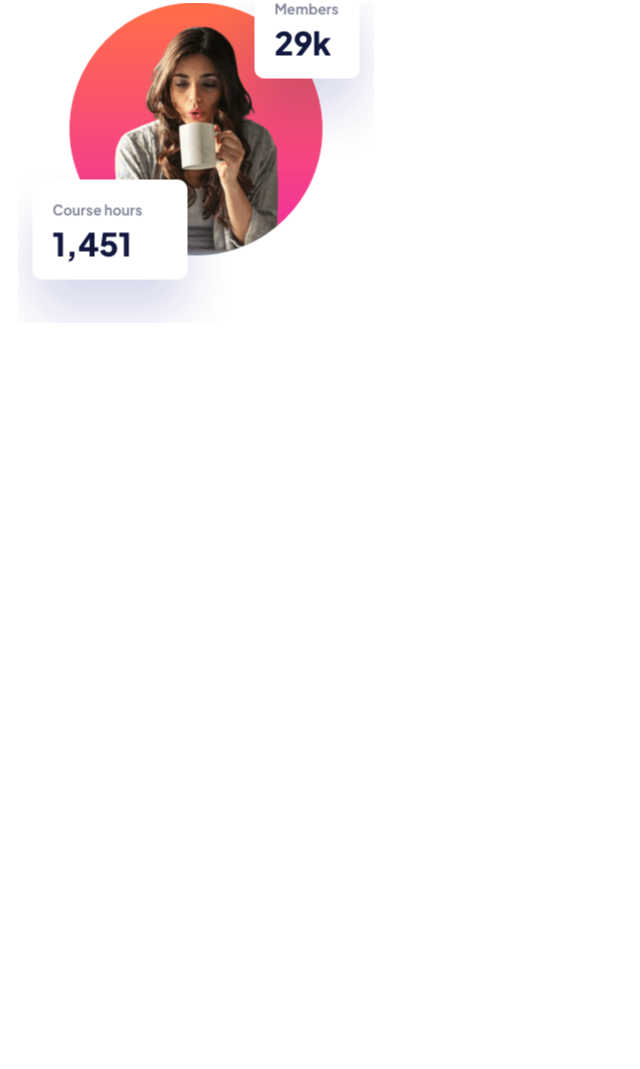
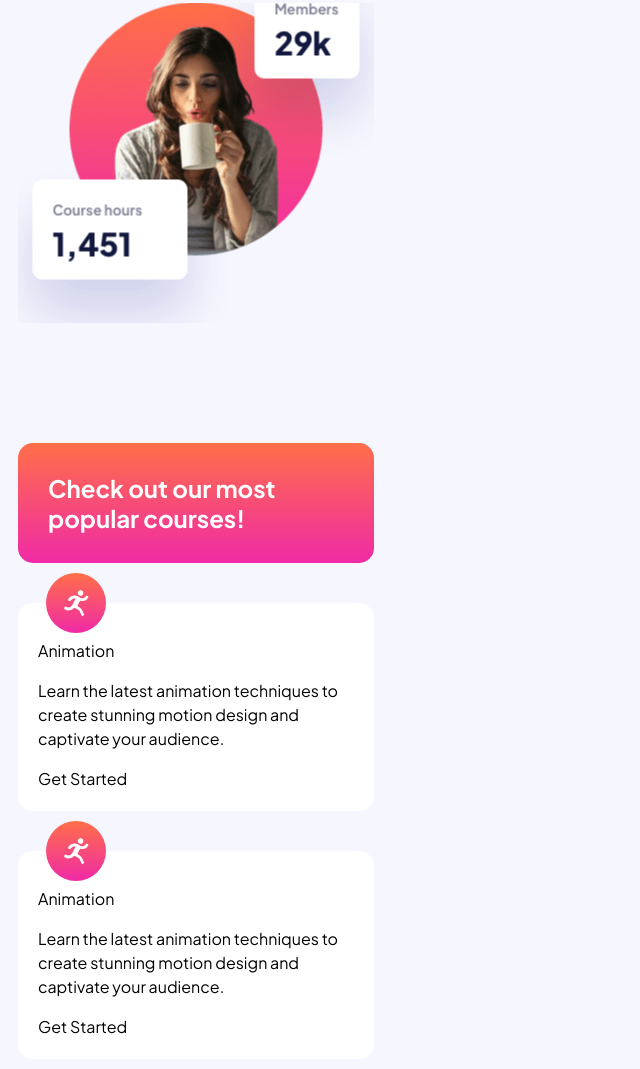
Before and after one commit to darrylrachel/fm-skilled, a plain HTML site: page index.html in a window 1280 px wide. Shown: the part 492-1561 px from the top of the page, without its empty margins (0-640 px from the left). Before the commit the page ends 825 px from the top, so only its background shows below. Drawn offline with Linux system fonts and the light colour scheme.

Commit message:
Styled main content card styles. Need to finish styling cards

```diff
--- a/index.html
+++ b/index.html
@@ -36,19 +36,33 @@
       </div>
       <div class="hero__img"></div>
     </section>
+
+    <section class="content">
+      <div class="content__heading">
+        Check out our most popular courses!
+      </div>
+      <div class="content__card">
+        <div class="content__card-icon"></div>
+        <div class="content__card-card">
+          <p>Animation</p>
+          <p>Learn the latest animation techniques to create stunning motion design and captivate your audience.</p>
+          <p>Get Started</p>
+        </div>
+      </div>
+      <div class="content__card">
+        <div class="content__card-icon"></div>
+        <div class="content__card-card">
+          <p>Animation</p>
+          <p>Learn the latest animation techniques to create stunning motion design and captivate your audience.</p>
+          <p>Get Started</p>
+        </div>
+      </div>
+    </section>
   </main>
 
 
 
 <!--
-
-
-  Check out our most popular courses!
-
-  Animation
-  Learn the latest animation techniques to create stunning motion
-  design and captivate your audience.
-  Get Started
 
   Design
   Create beautiful, usable interfaces to help shape the future of
--- a/stylesheets/app.css
+++ b/stylesheets/app.css
@@ -2,6 +2,7 @@
 @import 'components.css';
 
 body {
+    background-color: #F6F6FE;
     font-family: "Plus Jakarta Sans", sans-serif;
     font-size: 16px;
 }
@@ -66,8 +67,53 @@ main {
     margin-top: 80px;
 }
 
-/* .hero__heading */
-/* .hero__subheading */
-/* .hero__button */
+.content {
+    display: flex;
+    flex-direction: column;
+    align-items: center;
+    justify-content: space-between;
+}
+
+.content__heading {
+    margin-top: 120px;
+    color: #FFFFFF;
+    background: rgb(255,111,72);
+    background: linear-gradient(180deg, rgba(255,111,72,1) 0%, rgba(240,42,166,1) 100%);
+    padding: 30px;
+    border-radius: 15px;
+    font-size: 24px;
+    font-weight: 700;
+    line-height: 30px;
+}
+
+.content__card {
+    margin-top: 40px;
+    position: relative;
+    display: flex;
+    flex-direction: column;
+    justify-content: space-between;
+    border-radius: 15px;
+    background-color: #FFFFFF;
+    box-shadow: 3px 3px 8px #f6f6fe;
+    /* overflow: hidden; */
+}
+
+.content__card-icon {
+    background: url('/assets/icon-animation.svg');
+    background-repeat: no-repeat;
+    background-size: contain; /* Ensures the icon scales correctly */
+    border-radius: 15px;
+    position: absolute;
+    left: 28px;
+    top: -30px; /* Adjust this as needed to position the icon on top */
+    height: 60px;
+    width: 60px; /* Set width explicitly */
+
+}
+
+.content__card-card {
+
+    padding: 20px;
+}
 
 /* #13183F */
```
